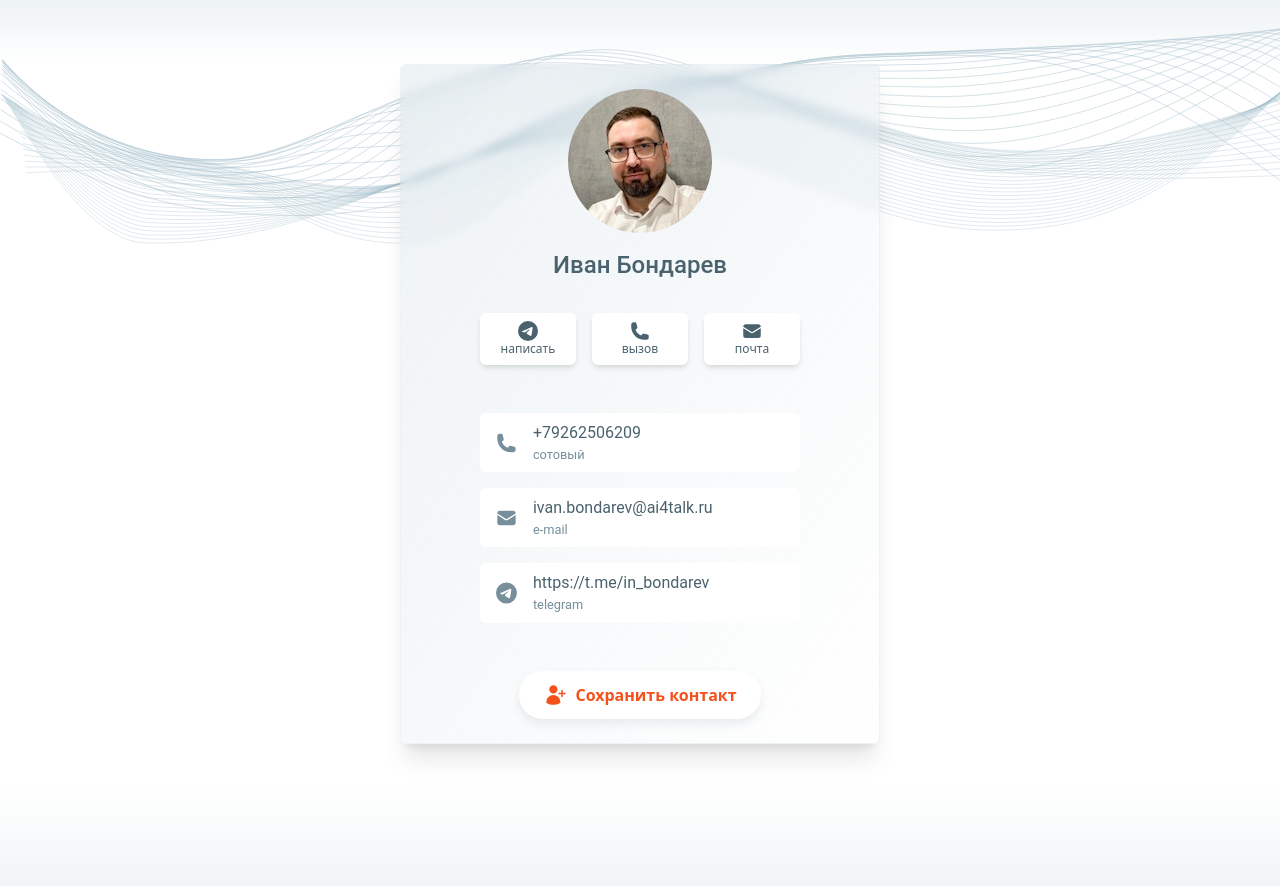
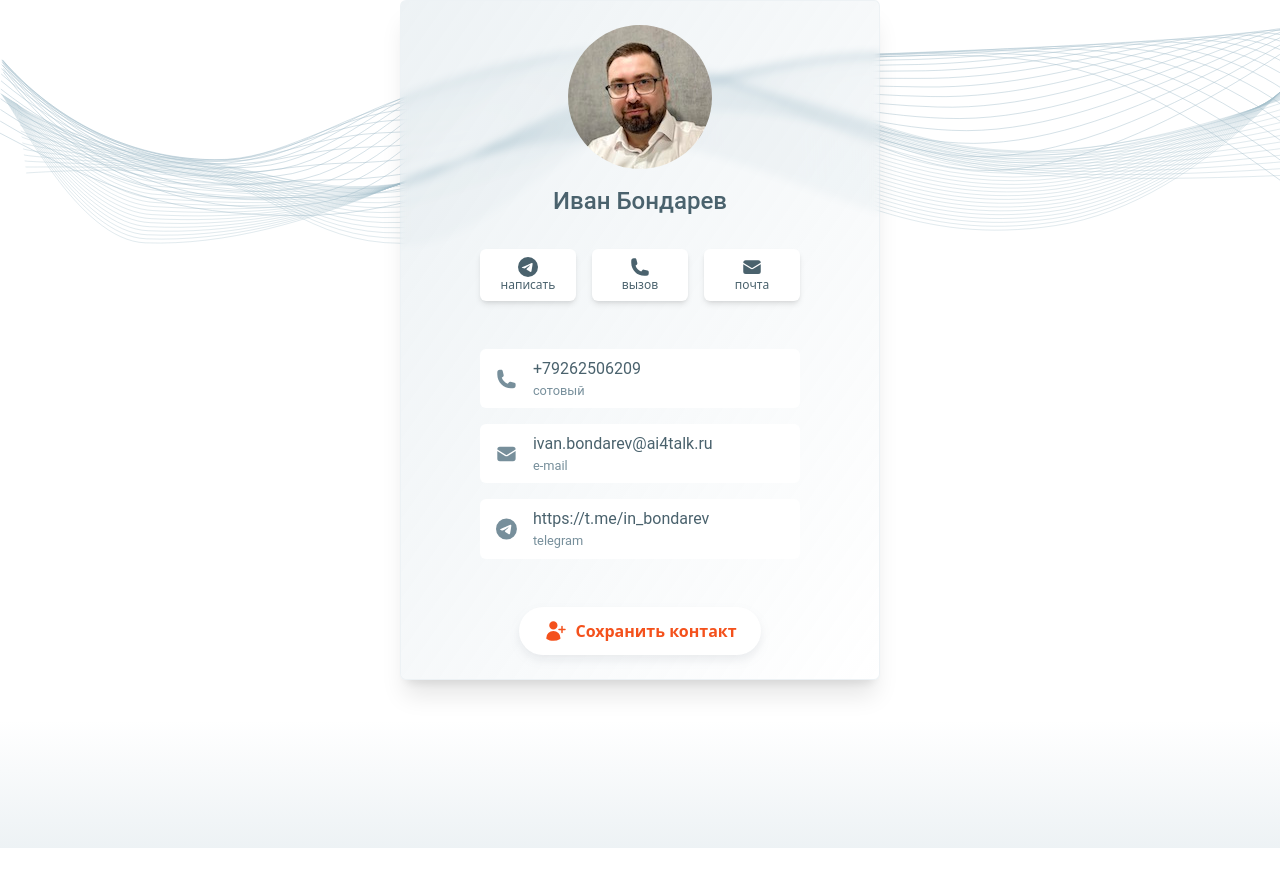
Before and after one commit to ai4talk/ai4talk.github.io, a plain HTML site: page c8ecb2a2/index.html in a window 1280 px wide. After the commit the page ends 848 px from the top, so only its background shows below. Drawn offline with Linux system fonts and the light colour scheme.

Commit message:
Update index.html

```diff
--- a/c8ecb2a2/index.html
+++ b/c8ecb2a2/index.html
@@ -47,7 +47,7 @@
   </head>
   <body class="bg-white">
     <div class="h-screen grid grid-rows-[auto_1fr_auto]">
-      <header class="w-full h-16 bg-gradient-to-b from-secondary-light/20 to-transparent">
+      <header class="w-full h-0 bg-gradient-to-b from-secondary-light/20 to-transparent">
         <div class="w-full">
           <div class="relative w-full top-4 -z-10">
             <img class="object-cover h-36 md:h-auto md:w-full" src="/public/images/header-waves.svg" alt="header-waves" />
@@ -125,7 +125,7 @@
               </div>
             </section>
       </main>
-      <footer class="w-full h-32 mt-10 bg-gradient-to-t from-secondary-light/20 to-transparent">
+      <footer class="invisible xs:visible w-full h-32 mt-10 bg-gradient-to-t from-secondary-light/20 to-transparent">
       </footer>
     </div>
   </body>
```
